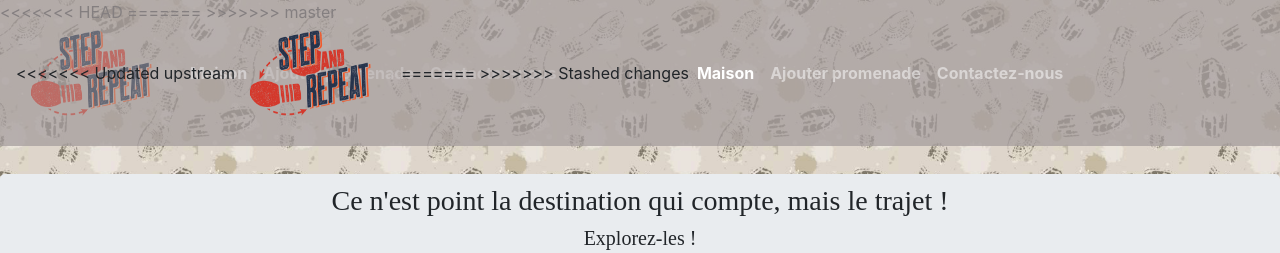
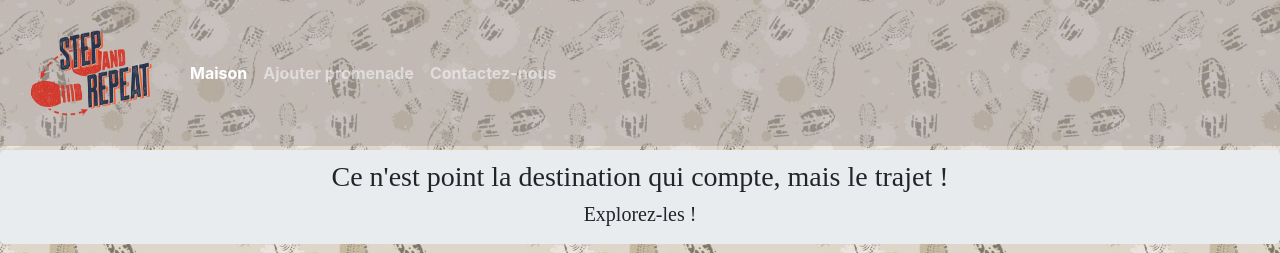
Before and after one commit to SantosJaime/promenades, a PHP site: page / in a window 1280 px wide. Shown: the top 253 px of the page. Run offline with PHP 8.4, Linux system fonts and the light colour scheme; data comes from the database, SQL or seed files in the repository; some web fonts are replaced.

Commit message:
Corrections erreurs stash

```diff
--- a/initialscript.sql
+++ b/initialscript.sql
@@ -9,7 +9,7 @@ GRANT ALL PRIVILEGES ON AnnuaireCircuits.* TO "adminCircuit"@"%";
 -- Force creation user
 FLUSH PRIVILEGES;
 
--- Creation table
+-- Creation table Promenades
 CREATE TABLE Promenades (
     id INT PRIMARY KEY AUTO_INCREMENT,
     titre VARCHAR(200),
--- a/www/index.php
+++ b/www/index.php
@@ -19,32 +19,8 @@ $listeProm = $database->getPromenades();
     <link rel="stylesheet" type="text/css" href="style.css">
   </head>
 
-<<<<<<< HEAD
-    <!-- Barre de Nav -->
-    <nav class="navbar fixed-top navbar-expand-lg navbar-dark scrolling-navbar">
-        <img src="Images/stepAndRepeat.png"width="150" height="130" alt="" <a class="navbar-brand" href="#"></a>
-        <button class="navbar-toggler" type="button" data-toggle="collapse" data-target="#navbarSupportedContent" aria-controls="navbarSupportedContent" aria-expanded="false" aria-label="Toggle navigation">
-            <span class="navbar-toggler-icon"></span>
-        </button>
-        <div class="collapse navbar-collapse" id="navbarSupportedContent">
-            <ul class="navbar-nav mr-auto">
-                <li class="nav-item active">
-                    <a class="nav-link" href="index.php"><strong>Maison </strong></a>
-                </li>
-                <li class="nav-item">
-                    <a class="nav-link" href="create-promenade.php"><strong>Ajouter promenade </strong></a>
-                </li>
-                <li class="nav-item">
-                    <a class="nav-link" href="#"><strong>Contactez-nous </strong></a>
-                </li>
-            </ul>
-        </div>
-    </nav>
-    <!-- Fin Barre de Nav -->
-=======
       <!-- Barre de Nav -->
       <nav class="navbar fixed-top navbar-expand-lg navbar-dark indigo">
-<<<<<<< Updated upstream
               <img src="Images/stepAndRepeat.png"
               width="150" height="130" alt="" <a class="navbar-brand" href="#"></a>
           <button class="navbar-toggler" type="button" data-toggle="collapse" data-target="#navbarSupportedContent"
@@ -52,15 +28,6 @@ $listeProm = $database->getPromenades();
               <span class="navbar-toggler-icon"></span>
           </button>
 
-=======
-        <button class="navbar-toggler" type="button" data-toggle="collapse" data-target="#navbarTogglerDemo02">
-        <img src="Images/80931466-signe-de-démarrage-empreinte-vecteur-icône-blanche-avec-une-ombre-douce-sur-un-fond-transparent-.jpg"
-          width="130" height="130" alt=""><a class="navbar-brand" href="#"><strong>Promenades</strong></a>
-          aria-controls="navbarTogglerDemo02" aria-expanded="false" aria-label="Toggle navigation">
-          <span class="navbar-toggler-icon"></span>
-        </button>
-
->>>>>>> Stashed changes
           <div class="collapse navbar-collapse" id="navbarSupportedContent">
               <ul class="navbar-nav">
                   <li class="nav-item active">
@@ -76,7 +43,6 @@ $listeProm = $database->getPromenades();
           </div>
       </nav>
       <!-- Fin Barre de Nav -->
->>>>>>> master
 
     <body>
 
```
